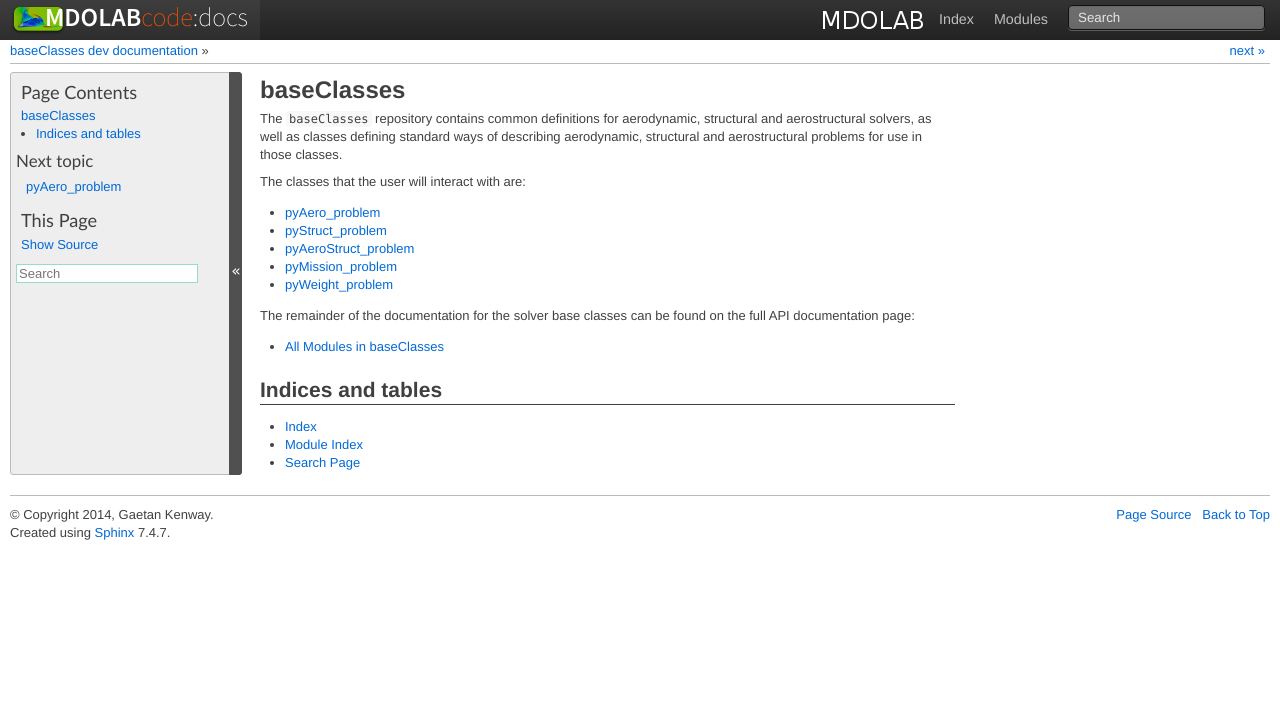
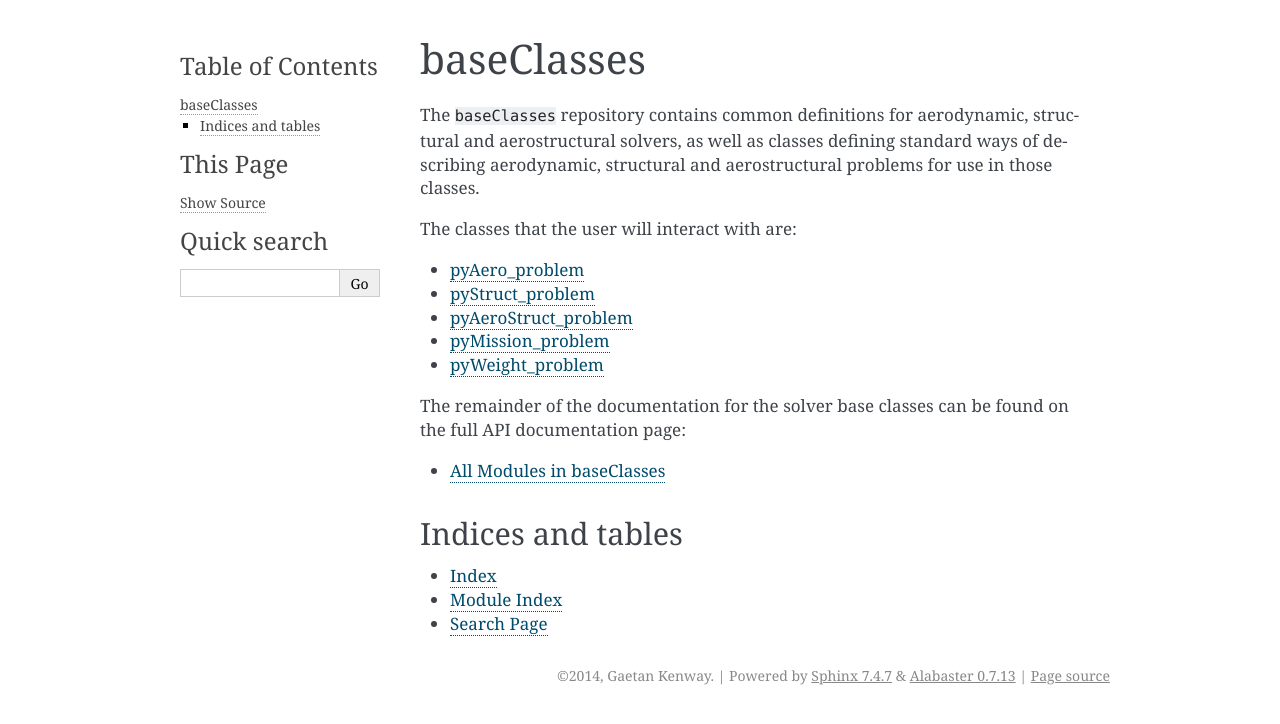
Before and after one commit to mdolab/baseclasses, a Sphinx documentation site: the page built from doc/index.rst, in a window 1280 px wide. Shown: the top 724 px of the page. Built offline with Sphinx 7.4.7, drawn with Linux system fonts in a browser that asks for light colours.

Commit message:
Update conf.py

```diff
--- a/doc/conf.py
+++ b/doc/conf.py
@@ -101,7 +101,7 @@ pygments_style = 'sphinx'
 # Add any paths that contain custom themes here, relative to this directory.
 #html_theme_path = []
 html_theme_path = ['themes']
-html_theme = 'mdolab_theme'
+# html_theme = 'mdolab_theme'
 
 # The name for this set of Sphinx documents.  If None, it defaults to
 # "<project> v<release> documentation".
```
